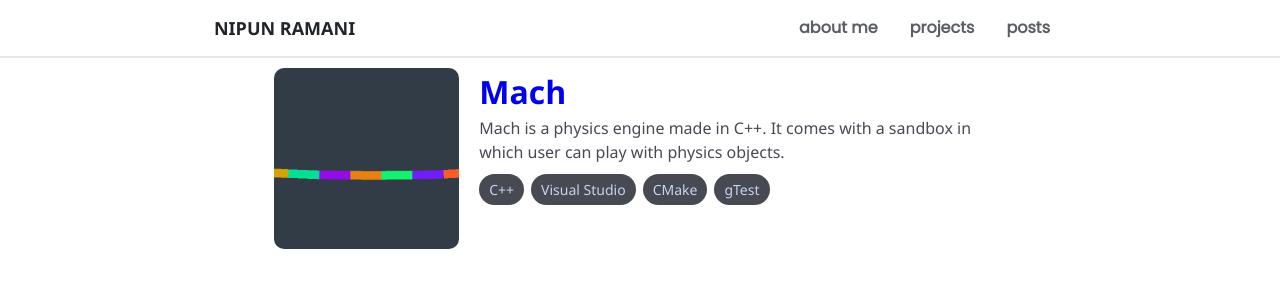
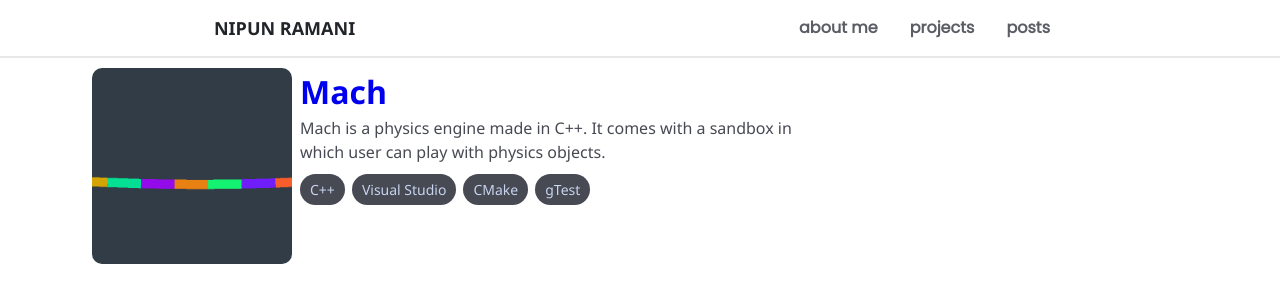
Before and after one commit to NipunRamani99/react-blog, a React (Create React App) app: page /project in a window 1280 px wide. Shown: the top 302 px of the page. Built offline with nearby package versions, Linux system fonts and the light colour scheme; no server answers.

Commit message:
using bootstrap for changing flex direction

```diff
--- a/src/App.scss
+++ b/src/App.scss
@@ -289,13 +289,11 @@
 
 
 .project-entry {
-  display: flex;
   margin:10px;
-  flex-direction: row;
   max-width: 700px;
 }
 .project-header {
-  width: 300px;
+  max-width: 200px;
 }
 .project-img {
   border-radius: 10px;
@@ -309,7 +307,6 @@
 }
 .project-body {
   font-family: Poppins;
-  margin-left: 20px;
 }
 .project-text {
   color: #474953;
--- a/src/pages/Project.js
+++ b/src/pages/Project.js
@@ -2,11 +2,10 @@ import React from "react";
 
 function Project() {
   return (
-    <div className="parent container mx-auto" style={{ width: "800px" }}>
-      <div class="container">
-        <div class="project-entry">
+    <div class="container">
+    <div className="me-auto ms-auto">
+        <div class="project-entry d-md-flex flex-md-row">
           <div class="project-header">
-            {" "}
             <img
               src="/img/mach/bridge_train.gif"
               class="project-img"
@@ -14,7 +13,7 @@ function Project() {
               height="100%"
             />
           </div>
-          <div class="project-body d-flex flex-column">
+          <div class="project-body d-flex flex-column ms-md-2">
             <div class="project-title">Mach</div>
             <div class="project-text">
               Mach is a physics engine made in C++. It comes with a sandbox in
```
